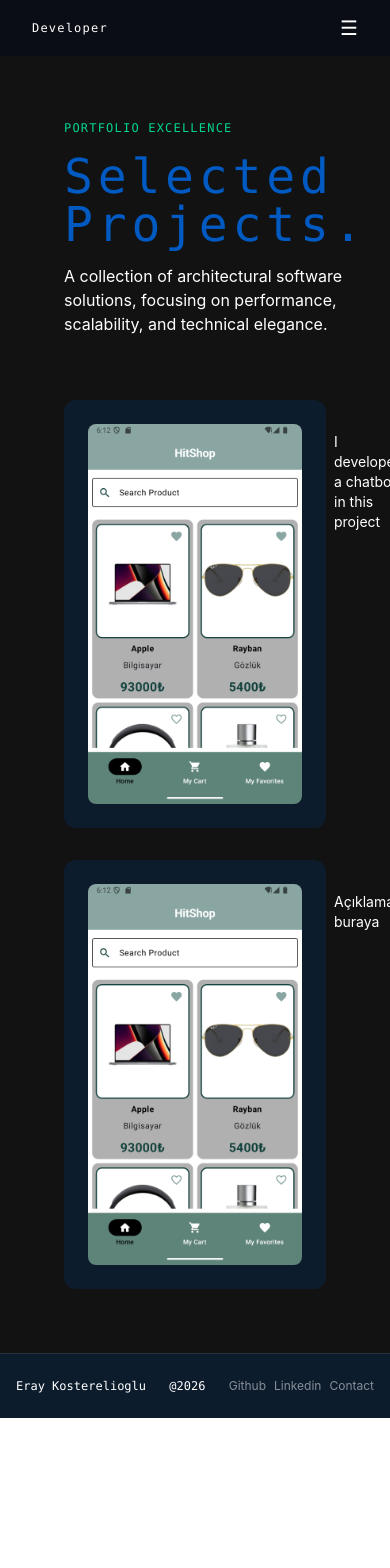
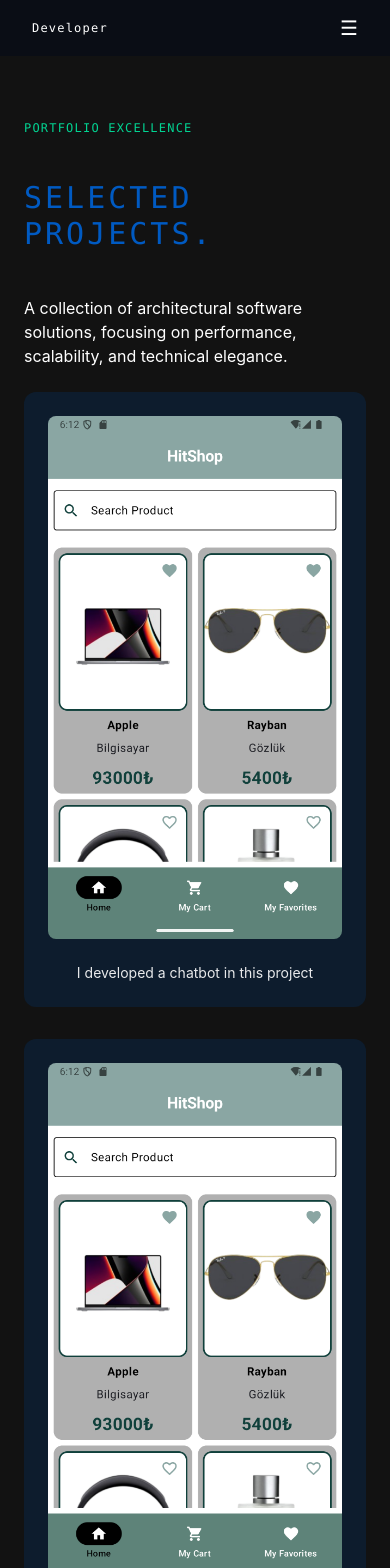
Before and after one commit to eraykstrl/eray-portfolio, a React (Vite) app in the folder eray-portfolio/: page /projects in a window 390 px wide. Shown: the top 1568 px of the page. Before the commit the page ends 1418 px from the top, so only its background shows below. Built offline with nearby package versions, Linux system fonts and the light colour scheme.

Commit message:
project screen was updated

```diff
--- a/eray-portfolio/src/pages/Projects.jsx
+++ b/eray-portfolio/src/pages/Projects.jsx
@@ -1,36 +1,46 @@
-
 import hitshopImage from "../assets/hitshop_image.png";
 
 function Projects() {
   return(
     <section className="flex flex-col bg-[#121212]">
 
-      <div className="text-emerald-400 font-mono text-xs tracking-widest uppercase-mb-7 ml-16 mt-16 bg-[#121212]">
+      <div className="text-emerald-400 font-mono text-xs tracking-widest uppercase mb-7 ml-6 md:ml-16 mt-16 bg-[#121212]">
         PORTFOLIO EXCELLENCE
       </div>
 
-      <div className="text-[#005AC2] font-mono text-5xl tracking-widest uppercase-mb-7 mt-4 ml-16 bg-[#121212]">
+      <div className="text-[#005AC2] font-mono text-3xl md:text-5xl tracking-widest uppercase mb-7 mt-4 ml-6 md:ml-16 bg-[#121212]">
         Selected Projects.
       </div>
 
-      <p className="text-white/100 ml-16 mt-4 bg-[#121212]">
-      A collection of architectural software solutions, focusing on performance, scalability, and technical elegance.
+      <p className="text-white ml-6 md:ml-16 mt-4 pr-6 md:pr-0 bg-[#121212]">
+        A collection of architectural software solutions, focusing on performance, scalability, and technical elegance.
       </p>
 
-      <div className="grid md:grid-cols-2 gap-8 p-16">
+      <div className="grid grid-cols-1 md:grid-cols-2 gap-8 p-6 md:p-16">
 
-        <div className="flex bg-[#0D1C2D] rounded-xl p-6">
-          <img src={hitshopImage} alt="Hitshop" className="w-64 h-auto object-contain rounded-lg" />
-          <p className="ml-8 text-white/100 text-sm mt-2">I developed a chatbot in this project</p>
+        <div className="flex flex-col md:flex-row items-center md:items-start bg-[#0D1C2D] rounded-xl p-6">
+          <img
+            src={hitshopImage}
+            alt="Hitshop"
+            className="w-full md:w-64 h-auto object-cover rounded-lg mb-4 md:mb-0"
+          />
+          <p className="md:ml-8 text-white/90 text-sm mt-2 text-center md:text-left">
+            I developed a chatbot in this project
+          </p>
         </div>
 
-        <div className="flex bg-[#0D1C2D] rounded-xl p-6">
-          <img src={hitshopImage} alt="Proje 2" className="w-64 h-auto object-contain rounded-lg" />
-          <p className="ml-8 text-white/100 text-sm mt-2">Açıklama buraya</p>
+        <div className="flex flex-col md:flex-row items-center md:items-start bg-[#0D1C2D] rounded-xl p-6">
+          <img
+            src={hitshopImage}
+            alt="Proje 2"
+            className="w-full md:w-64 h-auto object-cover rounded-lg mb-4 md:mb-0"
+          />
+          <p className="md:ml-8 text-white/90 text-sm mt-2 text-center md:text-left">
+            Açıklama buraya
+          </p>
         </div>
 
       </div>
-
     </section>
   );
 }
```
